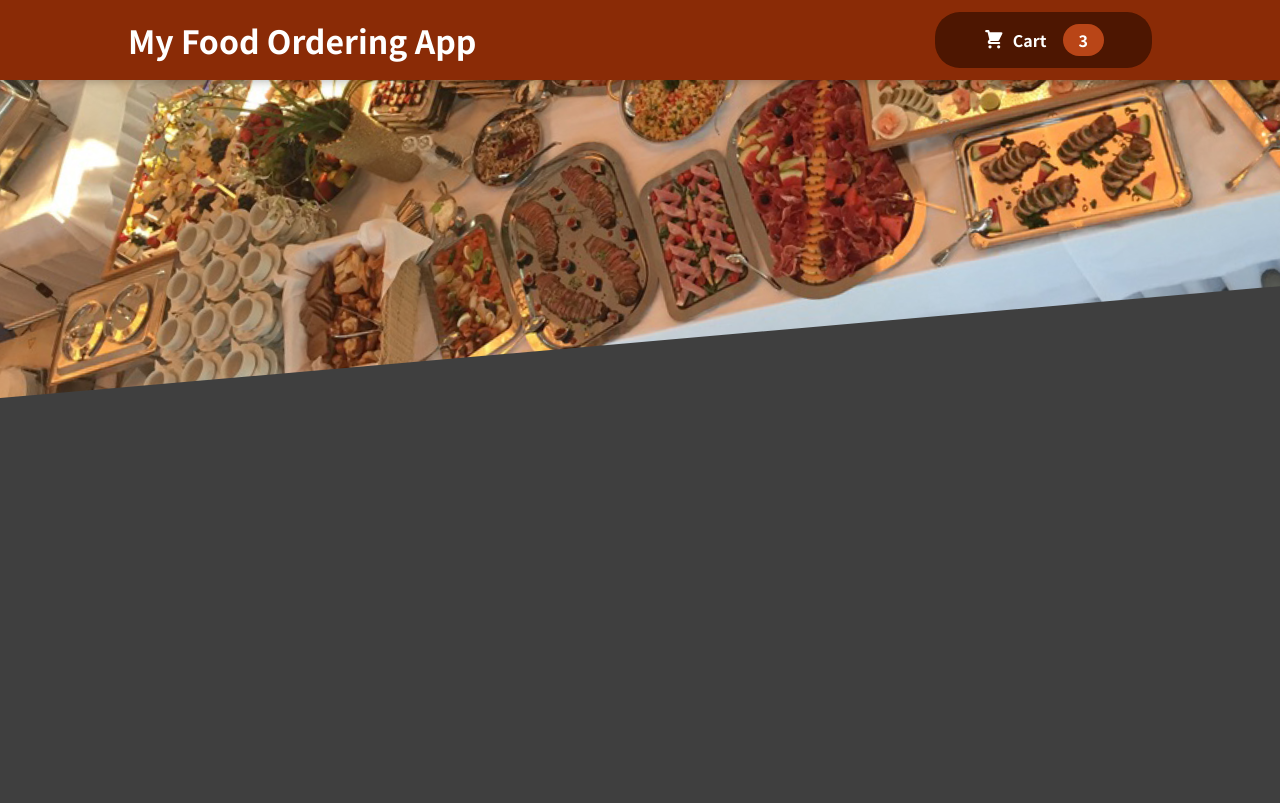
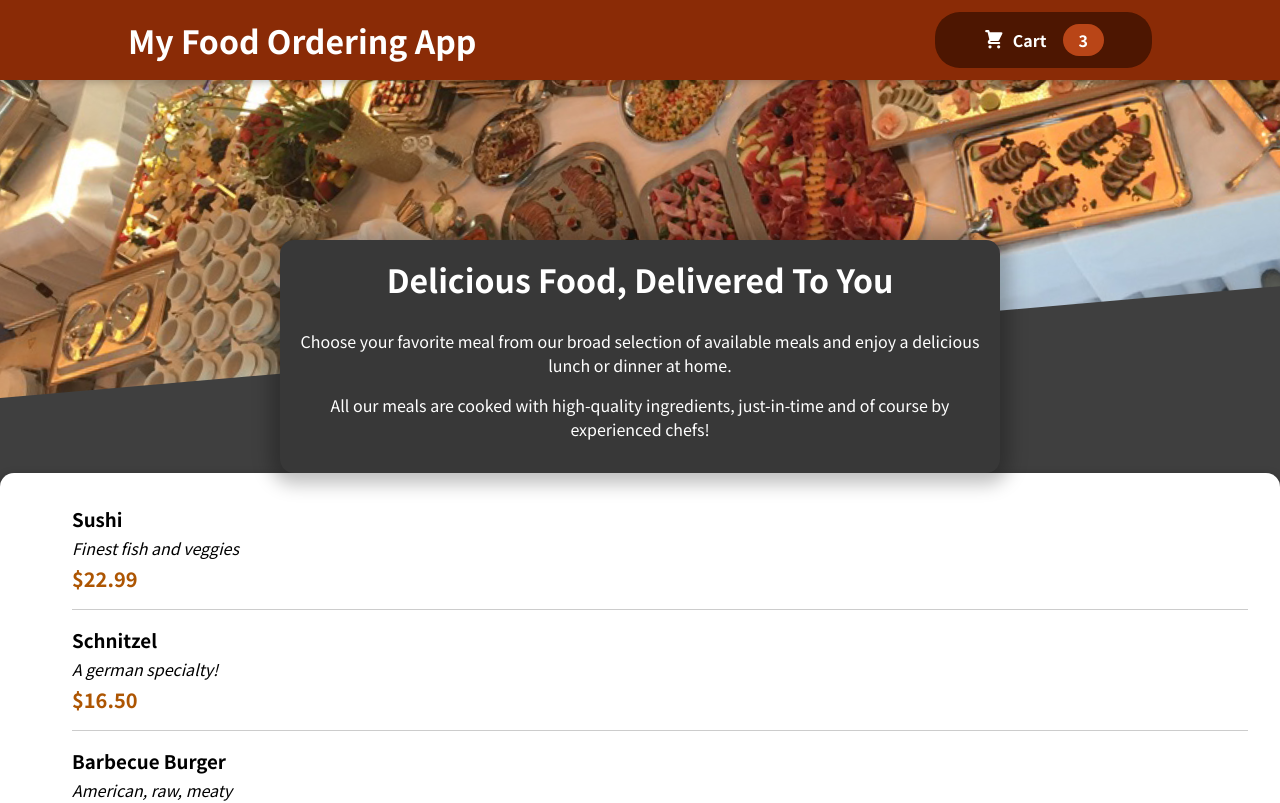
Before and after one commit to shreyas-m-n/Food-Order-App, a React (Create React App) app: page / in a window 1280 px wide. Shown: the top 803 px of the page. Built offline with nearby package versions, Linux system fonts and the light colour scheme.

Commit message:
added card ui and rendered meal items

```diff
--- a/src/App.js
+++ b/src/App.js
@@ -1,10 +1,14 @@
 import { Fragment } from "react";
 import { Header } from "./components/Layout/Header";
+import { AvailableMeals } from "./components/Meals/AvailableMeals";
 
 function App() {
   return (
     <Fragment>
       <Header></Header>
+      <main>
+        <AvailableMeals></AvailableMeals>
+      </main>
     </Fragment>
 
   );
--- /dev/null
+++ b/src/components/Meals/AvailableMeals.js
@@ -0,0 +1,19 @@
+import React, { Fragment } from 'react'
+import { MealsSummary } from './MealsSummary'
+import DUMMY_MEALS from './DummyMeals'
+import { MealItem } from './MealItem'
+import { Card } from '../UI/Card'
+
+export const AvailableMeals = (props) => {
+    const MealItems = DUMMY_MEALS.map(ele => <MealItem key= {ele.id}
+    name = {ele.name}
+    description= {ele.description} price= {ele.price}></MealItem>);
+  return (
+    <Fragment>
+        <MealsSummary></MealsSummary>
+        <Card>
+          <ul>{ MealItems }</ul>
+        </Card>
+    </Fragment>
+  )
+}
--- /dev/null
+++ b/src/components/Meals/DummyMeals.js
@@ -0,0 +1,28 @@
+const DUMMY_MEALS = [
+    {
+      id: 'm1',
+      name: 'Sushi',
+      description: 'Finest fish and veggies',
+      price: 22.99,
+    },
+    {
+      id: 'm2',
+      name: 'Schnitzel',
+      description: 'A german specialty!',
+      price: 16.5,
+    },
+    {
+      id: 'm3',
+      name: 'Barbecue Burger',
+      description: 'American, raw, meaty',
+      price: 12.99,
+    },
+    {
+      id: 'm4',
+      name: 'Green Bowl',
+      description: 'Healthy...and green...',
+      price: 18.99,
+    },
+  ];
+
+  export default DUMMY_MEALS;
--- /dev/null
+++ b/src/components/Meals/MealItem.js
@@ -0,0 +1,36 @@
+import React from 'react'
+import styled from 'styled-components'
+
+const Meal = styled.li`
+  display: flex;
+  justify-content: space-between;
+  margin: 1rem;
+  padding-bottom: 1rem;
+  border-bottom: 1px solid #ccc;
+`
+const MealHeader = styled.h3`
+  margin: 0 0 0.25rem 0;
+`
+const Description = styled.div`
+  font-style: italic;
+`
+const Price = styled.div`
+  margin-top: 0.25rem;
+  font-weight: bold;
+  color: #ad5502;
+  font-size: 1.25rem;
+`
+
+
+export const MealItem = (props) => {
+    const price = `$${ props.price.toFixed(2) }`;
+  return (
+    <Meal>
+        <div>
+        <MealHeader>{props.name}</MealHeader>
+        <Description>{props.description}</Description>
+        <Price>{price}</Price>
+        </div>
+    </Meal>
+  )
+}
--- /dev/null
+++ b/src/components/Meals/MealsSummary.js
@@ -0,0 +1,36 @@
+import styled from 'styled-components';
+
+const Summary = styled.section`
+  text-align: center;
+  max-width: 45rem;
+  width: 90%;
+  margin: auto;
+  margin-top: -10rem;
+  position: relative;
+  background-color: #383838;
+  color: white;
+  border-radius: 14px;
+  padding: 1rem;
+  box-shadow: 0 1px 18px 10px rgba(0, 0, 0, 0.25);
+`
+
+const SummaryHeader = styled.h2`
+  font-size: 2rem;
+  margin-top: 0;
+`
+
+export const MealsSummary = () => {
+  return (
+    <Summary>
+      <SummaryHeader>Delicious Food, Delivered To You</SummaryHeader>
+      <p>
+        Choose your favorite meal from our broad selection of available meals
+        and enjoy a delicious lunch or dinner at home.
+      </p>
+      <p>
+        All our meals are cooked with high-quality ingredients, just-in-time and
+        of course by experienced chefs!
+      </p>
+    </Summary>
+  );
+};
--- /dev/null
+++ b/src/components/UI/Card.js
@@ -0,0 +1,15 @@
+import React from 'react'
+import styled from 'styled-components'
+
+const CardStyled = styled.div`
+  padding: 1rem;
+  box-shadow: 0 2px 8px rgba(0, 0, 0, 0.25);
+  border-radius: 14px;
+  background-color: white;
+`
+
+export const Card = (props) => {
+  return (
+    <CardStyled> { props.children } </CardStyled>
+  )
+}
```
